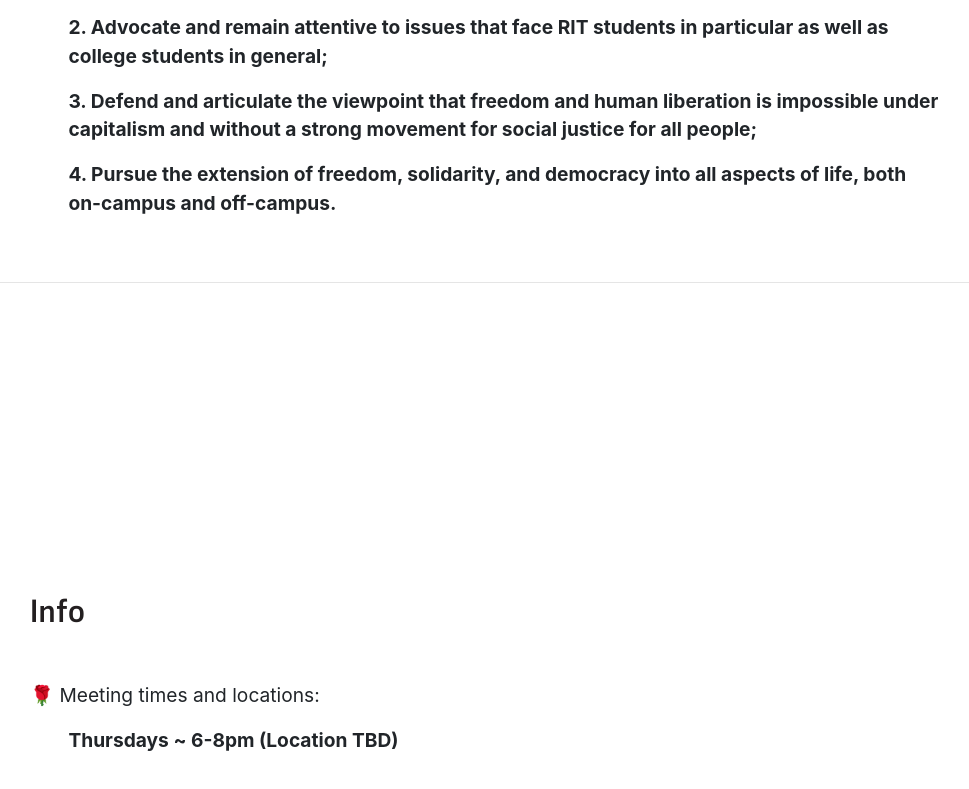
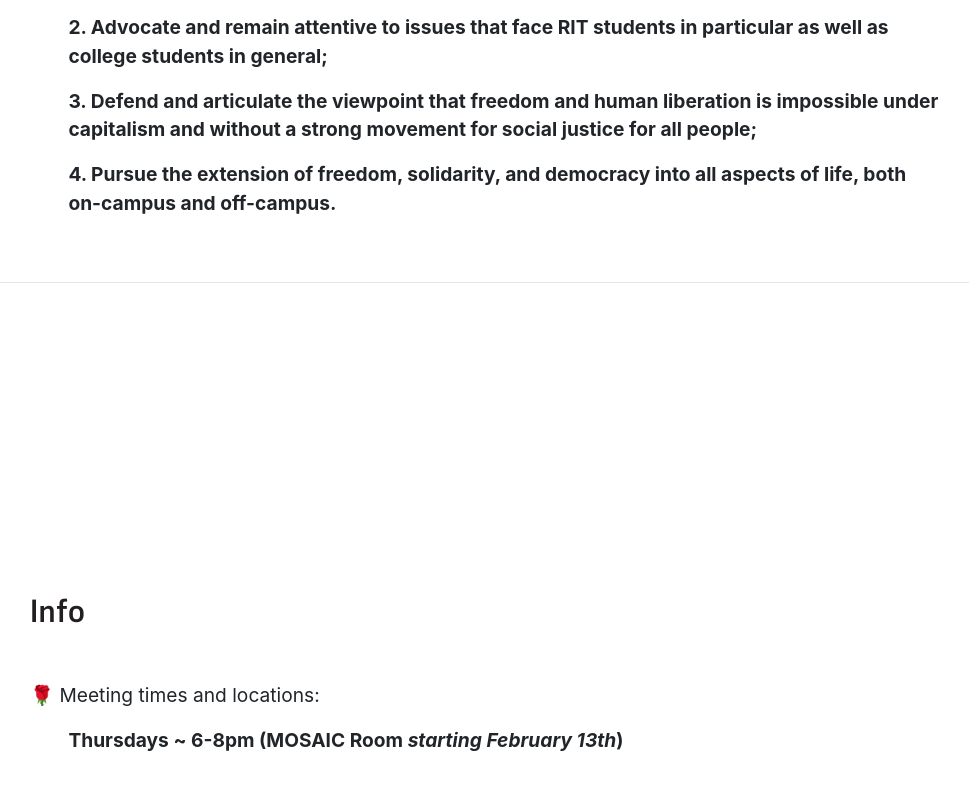
Before and after one commit to destructionorb/ritydsa, a website with bundled scripts: page index.html in a window 1280 px wide. Shown: the part 1669-2458 px from the top of the page, without its empty margins (290-1259 px from the left). Built offline with nearby package versions, Linux system fonts and the light colour scheme; a web font is replaced by a local one.

Commit message:
Clarified meeting location

```diff
--- a/index.html
+++ b/index.html
@@ -120,7 +120,7 @@
         <h2 class="mb-5">Info</h2>
         <p>🌹 Meeting times and locations:</p>
         <b>
-          <p style="margin-left:2em">Thursdays ~ 6-8pm (Location TBD)</p>
+          <p style="margin-left:2em">Thursdays ~ 6-8pm (MOSAIC Room <i>starting February 13th</i>)</p>
         </b>
       </div>
     </section>
```
